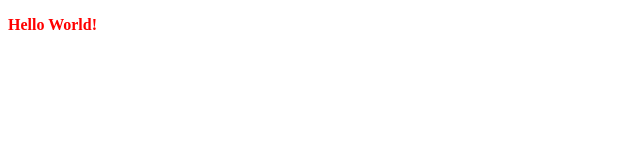
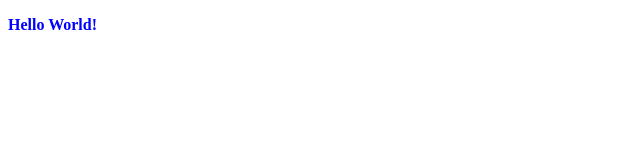
Before and after one commit to Pierre-Alexis1/hello-world, a plain HTML site: page index.html in a window 1280 px wide. Shown: the whole page, without its empty margins (0-640 px from the left). Drawn offline with Linux system fonts and the light colour scheme.

Commit message:
Tout en bleu

```diff
--- a/index.html
+++ b/index.html
@@ -4,6 +4,6 @@
 		<meta charset="utf-8">
 	</head>
 	<body>
-		<p style="color:red; font-weight:bold;">Hello World!</p>
+		<p style="color:blue; font-weight:bold;">Hello World!</p>
 	</body>
 </html>
```
